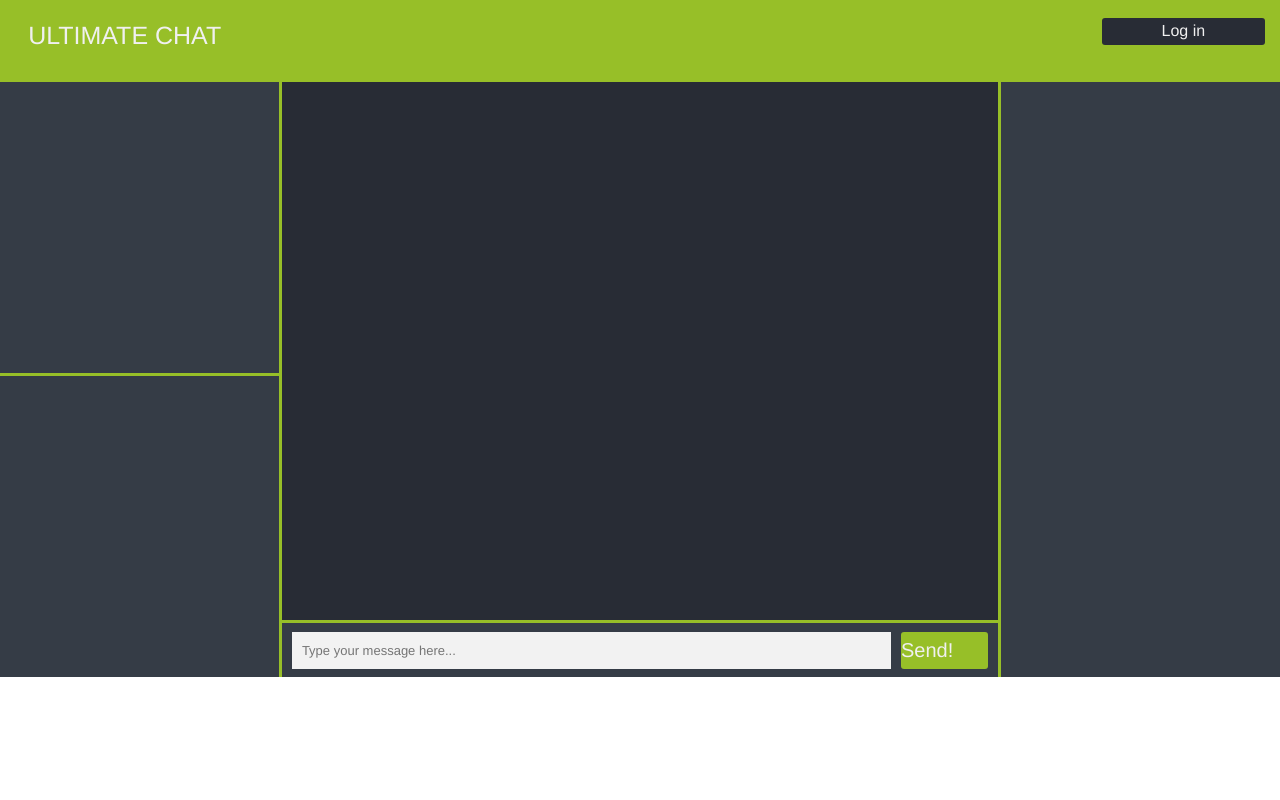
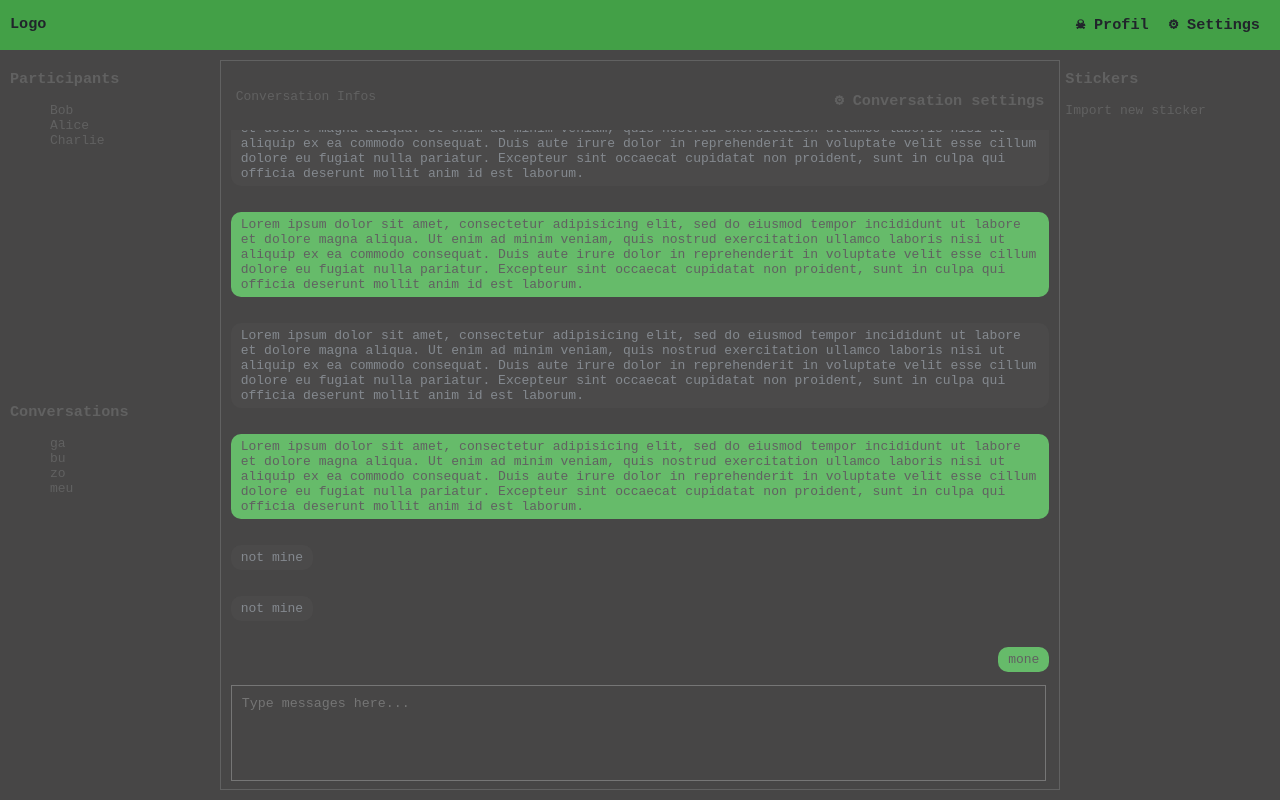
Before and after one commit to Arveto/the_ultimate_chat, a website: page index.html in a window 1280 px wide. Drawn offline with nearby package versions, Linux system fonts and the light colour scheme.

Commit message:
Update index.html & .css ; add client-side js

```diff
--- a/index.html
+++ b/index.html
@@ -1,43 +1,93 @@
-<!doctype html>
+
+<!DOCTYPE html>
 <html>
   <head>
     <meta charset="utf-8">
-  <meta name="viewport" content="initial-scale=1.0">
-  <title>index</title>
-  <link rel="stylesheet" href="css/standardize.css">
-  <link rel="stylesheet" href="css/index-grid.css">
-  <link rel="stylesheet" href="css/index.css">
+    <link rel="stylesheet" href="./public/css/index.css">
+    <title>UltimateChat</title>
   </head>
+  <body>
 
-<body class="body page-index clearfix">
+    <div class="header" id="header">
 
-  <div id="header" class="container container-1 clearfix">
-    <p id="title" class="text text-1">ULTIMATE CHAT</p>
-    <div id="login" class="container container-2 clearfix">
-      <p class="text text-2">Log in</p>
+      <div class="header" id="convlogo">
+        <h3>Logo</h3>
+      </div>
+
+      <div class="header settings">
+        <div class="header settings" id="profile">
+          <h3> ☠ Profil </h3>
+        </div>
+        <div class="header settings" id="settings">
+          <h3>  ⚙ Settings </h3>
+        </div>
       </div>
     </div>
 
-  <div id="chat" class="container container-3 clearfix">
-    <div id="list" class="container container-4 clearfix">
-      <div id="entrant" class="container _element container-5"></div>
-      <div id="rooms" class="container _element container-6"></div>
+    <div class="chat">
+      <nav>
+        <div id="participants">
+          <h3>Participants</h3>
+
+          <ul>
+            <li>Bob</li>
+            <li>Alice</li>
+            <li>Charlie</li>
+          </ul>
         </div>
 
-    <div id="messages" class="container _element container-7"></div>
-    <div id="input" class="container container-8">
-      <div class="container container-9 clearfix">
-        <input class="_input" placeholder="Type your message here..." type="text" autofocus>
-        <p id="send" class="text text-3">Send!</p>
+        <div id="conversations">
+          <h3>Conversations</h3>
+
+          <ul>
+            <li>ga</li>
+            <li>bu</li>
+            <li>zo</li>
+            <li>meu</li>
+          </ul>
+        </div>
+      </nav>
+
+      <div class="current container">
+        <div class="current" id="settings">
+          <p>Conversation Infos</p>
+          <h3> ⚙ Conversation settings</h3>
+        </div>
+
+        <div class="current" id="messages">
+          <p class="message mine">mone</p>
+          <p class="message not_mine">not mine</p>
+          <p class="message not_mine">not mine</p>
+          <p class="message mine">Lorem ipsum dolor sit amet, consectetur adipisicing elit, sed do eiusmod tempor incididunt ut labore et dolore magna aliqua. Ut enim ad minim veniam, quis nostrud exercitation ullamco laboris nisi ut aliquip ex ea commodo consequat. Duis aute irure dolor in reprehenderit in voluptate velit esse cillum dolore eu fugiat nulla pariatur. Excepteur sint occaecat cupidatat non proident, sunt in culpa qui officia deserunt mollit anim id est laborum.</p>
+          <p class="message not_mine">Lorem ipsum dolor sit amet, consectetur adipisicing elit, sed do eiusmod tempor incididunt ut labore et dolore magna aliqua. Ut enim ad minim veniam, quis nostrud exercitation ullamco laboris nisi ut aliquip ex ea commodo consequat. Duis aute irure dolor in reprehenderit in voluptate velit esse cillum dolore eu fugiat nulla pariatur. Excepteur sint occaecat cupidatat non proident, sunt in culpa qui officia deserunt mollit anim id est laborum.</p>
+          <p class="message mine">Lorem ipsum dolor sit amet, consectetur adipisicing elit, sed do eiusmod tempor incididunt ut labore et dolore magna aliqua. Ut enim ad minim veniam, quis nostrud exercitation ullamco laboris nisi ut aliquip ex ea commodo consequat. Duis aute irure dolor in reprehenderit in voluptate velit esse cillum dolore eu fugiat nulla pariatur. Excepteur sint occaecat cupidatat non proident, sunt in culpa qui officia deserunt mollit anim id est laborum.</p>
+          <p class="message not_mine">Lorem ipsum dolor sit amet, consectetur adipisicing elit, sed do eiusmod tempor incididunt ut labore et dolore magna aliqua. Ut enim ad minim veniam, quis nostrud exercitation ullamco laboris nisi ut aliquip ex ea commodo consequat. Duis aute irure dolor in reprehenderit in voluptate velit esse cillum dolore eu fugiat nulla pariatur. Excepteur sint occaecat cupidatat non proident, sunt in culpa qui officia deserunt mollit anim id est laborum.</p>
+          <p class="message mine">Lorem ipsum dolor sit amet, consectetur adipisicing elit, sed do eiusmod tempor incididunt ut labore et dolore magna aliqua. Ut enim ad minim veniam, quis nostrud exercitation ullamco laboris nisi ut aliquip ex ea commodo consequat. Duis aute irure dolor in reprehenderit in voluptate velit esse cillum dolore eu fugiat nulla pariatur. Excepteur sint occaecat cupidatat non proident, sunt in culpa qui officia deserunt mollit anim id est laborum.</p>
+          <p class="message not_mine">Lorem ipsum dolor sit amet, consectetur adipisicing elit, sed do eiusmod tempor incididunt ut labore et dolore magna aliqua. Ut enim ad minim veniam, quis nostrud exercitation ullamco laboris nisi ut aliquip ex ea commodo consequat. Duis aute irure dolor in reprehenderit in voluptate velit esse cillum dolore eu fugiat nulla pariatur. Excepteur sint occaecat cupidatat non proident, sunt in culpa qui officia deserunt mollit anim id est laborum.</p>
+          <p class="message mine">Lorem ipsum dolor sit amet, consectetur adipisicing elit, sed do eiusmod tempor incididunt ut labore et dolore magna aliqua. Ut enim ad minim veniam, quis nostrud exercitation ullamco laboris nisi ut aliquip ex ea commodo consequat. Duis aute irure dolor in reprehenderit in voluptate velit esse cillum dolore eu fugiat nulla pariatur. Excepteur sint occaecat cupidatat non proident, sunt in culpa qui officia deserunt mollit anim id est laborum.</p>
+          <p class="message not_mine">Lorem ipsum dolor sit amet, consectetur adipisicing elit, sed do eiusmod tempor incididunt ut labore et dolore magna aliqua. Ut enim ad minim veniam, quis nostrud exercitation ullamco laboris nisi ut aliquip ex ea commodo consequat. Duis aute irure dolor in reprehenderit in voluptate velit esse cillum dolore eu fugiat nulla pariatur. Excepteur sint occaecat cupidatat non proident, sunt in culpa qui officia deserunt mollit anim id est laborum.</p>
+        </div>
+
+        <div class="current" id="input">
+          <textarea name="name" autofocus placeholder="Type messages here..."></textarea>
         </div>
       </div>
 
-    <div id="settings" class="container _element container-10"></div>
+      <div class="stickers">
+        <h3>Stickers</h3>
+
+        <div class="stickers" id="import">
+          <div class="stickers selection">
           </div>
 
+          <p>Import new sticker</p>
+        </div>
+      </div>
+    </div>
 
     <script src="https://ajax.googleapis.com/ajax/libs/jquery/3.2.1/jquery.min.js"></script>
-  <script type="text/javascript" src="./js/events.js"></script>
-  <script type="text/javascript" src="./js/messages.js"></script>
+    <script src="./public/js/main.js" charset="utf-8"></script>
+    <script src="./public/js/events.js" charset="utf-8"></script>
+    <script src="./public/js/messages.js" charset="utf-8"></script>
   </body>
 </html>
--- /dev/null
+++ b/public/css/index.css
@@ -0,0 +1,143 @@
+
+body{
+  font-family: monospace;
+  color: #616161;
+}
+
+
+  /*header*/
+
+.header#header{
+  flex:1;
+  flex: 1;
+
+  display: flex;
+  justify-content: space-between;
+  background-color: #43A047;
+  color: #21242b;
+
+  position: absolute;
+  top: 0;
+  left: 0;
+  right: 0;
+  height: 50px;
+}
+
+.header#convlogo{
+  margin-left: 10px;
+}
+
+.header.settings{
+  display: flex;
+}
+
+.header.settings:nth-child(n){
+  margin-left: 10px;
+  margin-right: 10px;
+}
+
+
+  /*chat*/
+
+.chat{
+  background: #474646;
+
+  padding: 5px 10px 5px 10px;
+  position: absolute;
+  top: 50px;
+  bottom: 0;
+  left: 0;
+  right: 0;
+
+  display: flex;
+  justify-content: space-between;
+}
+
+    /*nav*/
+nav{
+  flex:1;
+  flex: 1;
+}
+
+ul{
+  list-style: none;
+}
+
+div#conversations{
+  position: absolute;
+  top: 45%;
+}
+
+  /*conv*/
+.current.container{
+  border: solid 1px;
+  margin: 5px;
+  padding: 10px;
+  flex: 4;
+
+  display: flex;
+  flex-direction: column;
+}
+
+.current#settings{
+  flex: 1;
+  margin: 5px;
+
+  display: flex;
+  justify-content: space-between;
+}
+
+.current#messages{
+  overflow-y: auto;
+
+  flex: 15;
+
+  display: flex;
+  flex-direction: column-reverse;
+
+  width: 100%;
+}
+
+.message{
+  background-color: #4b4a4a;
+  padding: 5px 10px 5px 10px;
+  border-radius: 10px;
+}
+
+.message.mine{
+  align-self: flex-end;
+  background-color: #66BB6A;
+}
+
+.message.not_mine{
+  align-self: flex-start;
+  color: #84898f;
+}
+
+.current#input{
+  flex: 2;
+  padding-right: 25px;
+  padding-bottom: 20px;
+}
+
+.current#input textarea{
+  height: 100%;
+  width: 100%;
+  padding: 10px;
+
+  outline: none;
+  resize: none;
+  overflow-y: auto;
+  background-color: transparent;
+  caret-color: #84898f;
+  color: #84898f;
+}
+
+  /*stickers*/
+.stickers{
+  flex: 1;
+}
+
+::-webkit-scrollbar {
+    display: none;
+}
--- /dev/null
+++ b/public/css/signup.css
@@ -0,0 +1,5 @@
+
+.container{
+  margin-left: 40%;
+  margin-top: 20%;
+}
--- /dev/null
+++ b/public/js/events.js
@@ -0,0 +1,9 @@
+
+//messages
+
+$("textarea").on('keypress', (e) => {
+  if ( e.keyCode == 13 ) {  //enter key
+    e.preventDefault();
+    message.send( $("textarea").val() );
+  }
+});
--- /dev/null
+++ b/public/js/main.js
@@ -0,0 +1,2 @@
+
+// var socket = io.connect('http://localhost');
--- /dev/null
+++ b/public/js/messages.js
@@ -0,0 +1,13 @@
+
+var message = {
+  send: function (message) {
+    // TODO: parser
+
+    // TODO: send it
+    socket.emit('message', {message: $('textarea').val()})
+
+    //display locally
+    $("<p>").html(message).insertBefore("p.message:first").addClass("message mine");
+    $("textarea").val('');
+  }
+}
```
Lines whose indentation alone changed are shown as unchanged.
